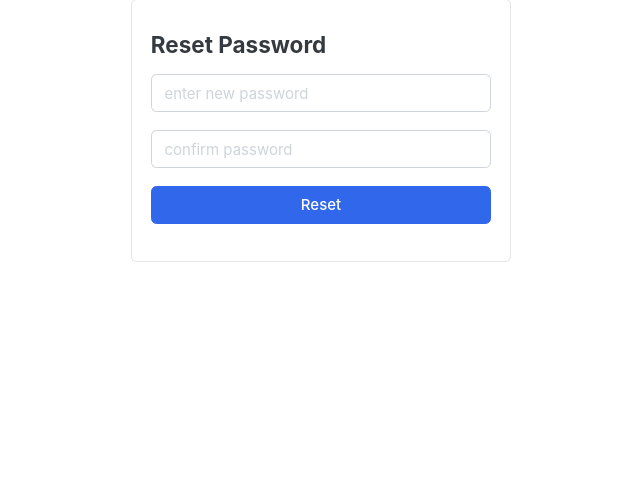
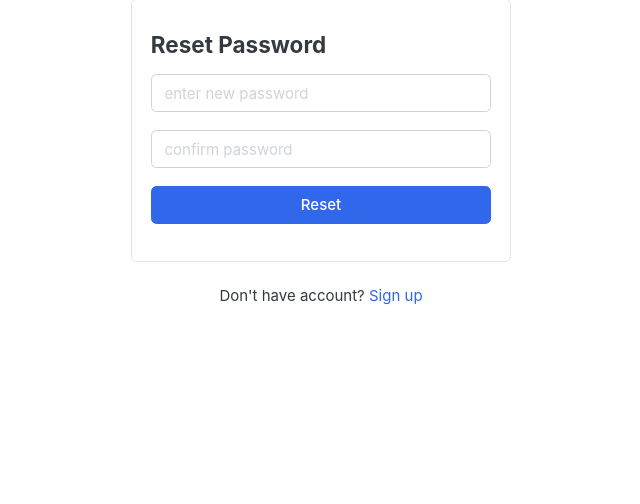
Before and after one commit to sagarhande/greatkart, a Django app: page /accounts/reset-password/ in a window 1280 px wide. Shown: the part 220-724 px from the top of the page, without its empty margins (319-959 px from the left). Run offline with Django 3.2, Linux system fonts and the light colour scheme; data that the repository does not hold is empty; some libraries are stand-ins or nearby versions; some web fonts are replaced.

Commit message:
UI: added signup link in reset_password.html

```diff
--- a/templates/accounts/reset_password.html
+++ b/templates/accounts/reset_password.html
@@ -32,6 +32,9 @@
           </form>
           </div> <!-- card-body.// -->
         </div> <!-- card .// -->
+
+        <p class="text-center mt-4">Don't have account? <a href="{% url 'register' %}">Sign up</a></p>
+        <br><br>
     <!-- ============================ COMPONENT LOGIN  END.// ================================= -->
 
 
```
